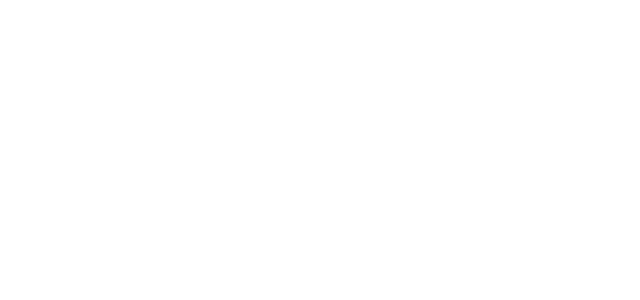
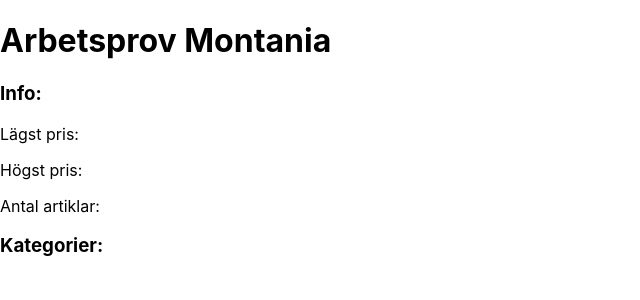
Before and after one commit to lennca/symfony-php, a React (Create React App) app in the folder react-js/: page / in a window 1280 px wide. Shown: the top 300 px of the page, without its empty margins (0-640 px from the left). Built offline with nearby package versions, Linux system fonts and the light colour scheme.

Commit message:
Add skeleton index component

```diff
--- a/react-js/src/App.js
+++ b/react-js/src/App.js
@@ -1,9 +1,10 @@
 import './App.css';
+import IndexPage from './components/IndexPage';
 
 function App() {
   return (
     <div className="App">
-      {/*  */}
+      <IndexPage/>
     </div>
   );
 }
--- /dev/null
+++ b/react-js/src/components/IndexPage.js
@@ -0,0 +1,18 @@
+import React from 'react';
+
+function IndexPage(props) {
+  return (
+    <div>
+      <h1>Arbetsprov Montania</h1>
+      <h3>Info:</h3>
+      <div>
+        <p>Lägst pris: </p>
+        <p>Högst pris: </p>
+        <p>Antal artiklar: </p>
+      </div>
+      <h3>Kategorier:</h3>
+    </div>
+  );
+}
+
+export default IndexPage;
```
